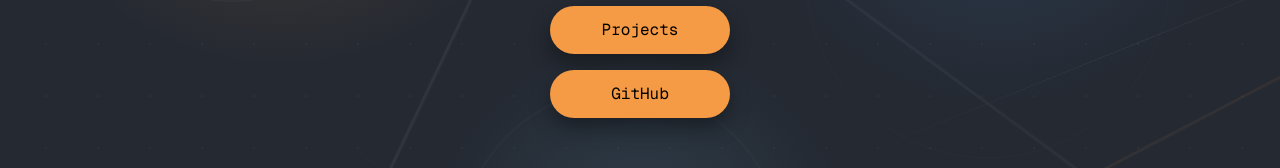
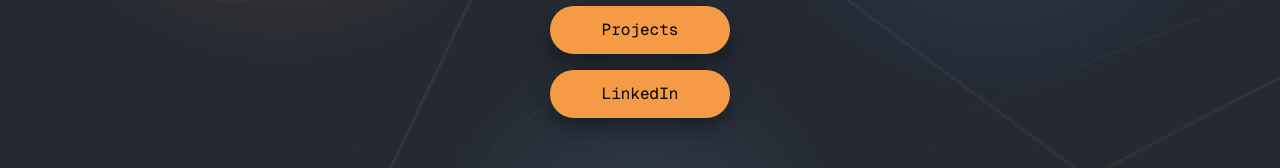
Before and after one commit to omriweinsteinPersonal/omriweinstein-website, a Next.js app: page / in a window 1280 px wide. Shown: the part 358-526 px from the top of the page. Built offline with nearby package versions, Linux system fonts and the light colour scheme.

Commit message:
Add LinkedIn profile link

```diff
--- a/app/page.tsx
+++ b/app/page.tsx
@@ -38,12 +38,12 @@
               Projects
             </a>
             <a
-              href="https://github.com/"
+              href="https://www.linkedin.com/in/omriweinstein/"
               target="_blank"
               rel="noreferrer"
               className="rounded-full bg-[#f59a45] px-6 py-3 shadow-[0_10px_20px_rgba(0,0,0,0.35)] transition hover:-translate-y-0.5 hover:bg-[#ffad5f]"
             >
-              GitHub
+              LinkedIn
             </a>
           </nav>
         </div>
```
